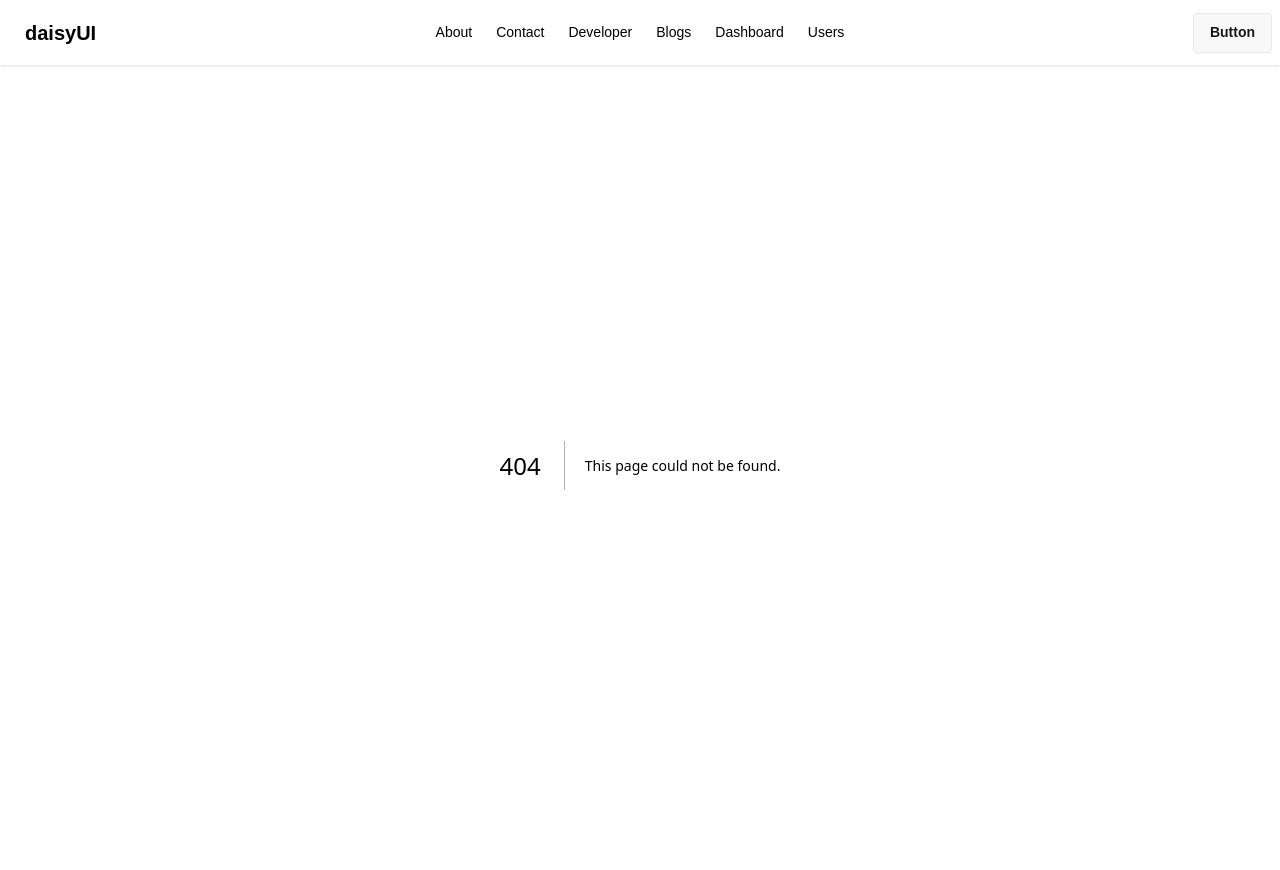
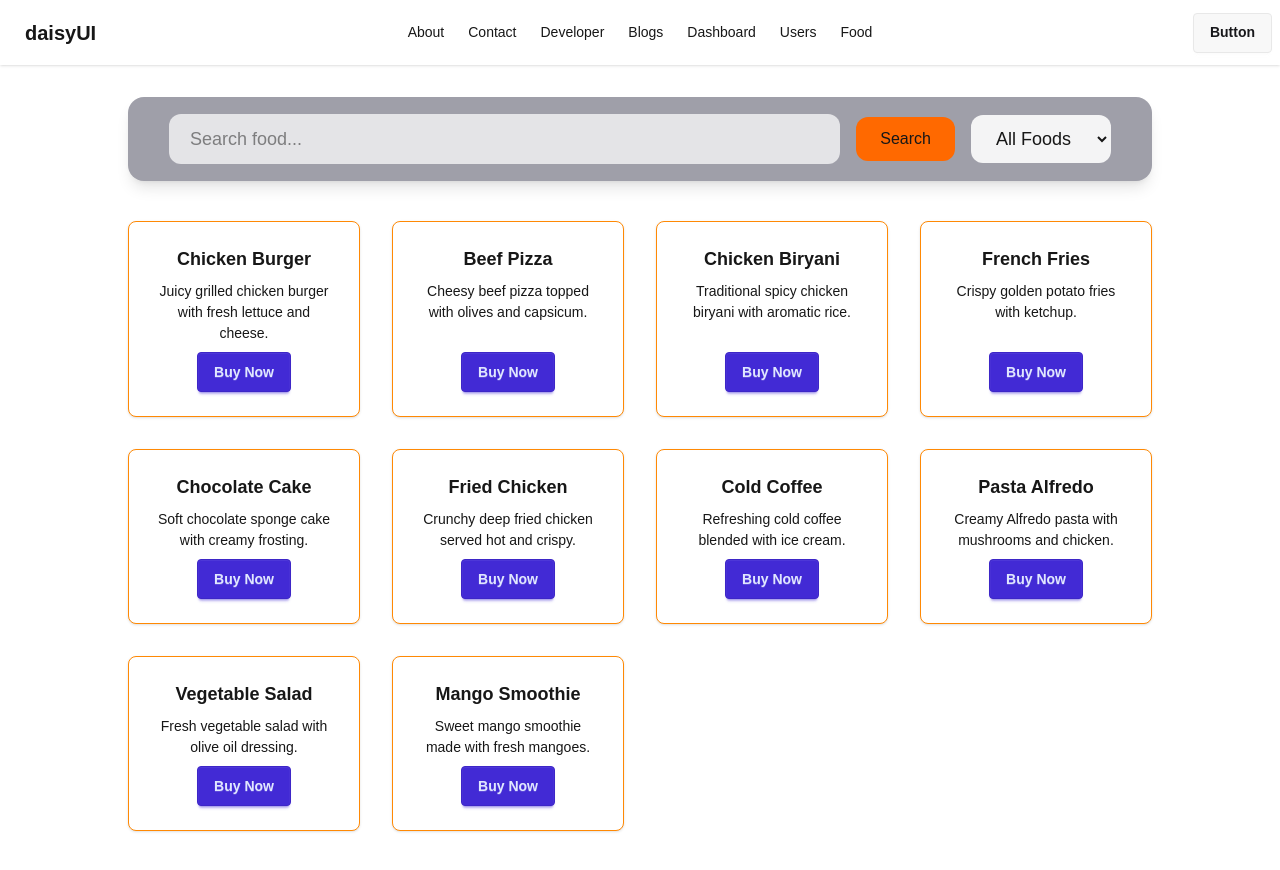
Before and after one commit to kamalcodezen/first-next_js-app, a Next.js app: page /food in a window 1280 px wide. Before the commit this address had no page. Shown: the top 870 px of the page. Built offline with nearby package versions, Linux system fonts and the light colour scheme.

Commit message:
dummy data input filter and search

```diff
--- /dev/null
+++ b/src/app/food/page.jsx
@@ -0,0 +1,261 @@
+"use client";
+
+import FoodCard from "@/components/ui/FoodCard";
+import { useEffect, useState } from "react";
+
+const FoodPage = () => {
+
+  const [loading, setLoading] = useState(false);
+
+  // original data
+  const [allFoods, setAllFoods] = useState([]);
+
+  // filtered data
+  const [foods, setFoods] = useState([]);
+
+  const [searchInp, setSearchInp] = useState("");
+
+  const foodsData = () => {
+    setLoading(true);
+    const data = [
+      {
+        id: 1,
+        name: "Chicken Burger",
+        category: "Burger",
+        price: 149,
+        rating: 4.5,
+        image: "https://i.ibb.co/chicken-burger.jpg",
+        description:
+          "Juicy grilled chicken burger with fresh lettuce and cheese.",
+      },
+
+      {
+        id: 2,
+        name: "Beef Pizza",
+        category: "Pizza",
+        price: 399,
+        rating: 4.7,
+        image: "https://i.ibb.co/beef-pizza.jpg",
+        description:
+          "Cheesy beef pizza topped with olives and capsicum.",
+      },
+
+      {
+        id: 3,
+        name: "Chicken Biryani",
+        category: "Rice",
+        price: 220,
+        rating: 4.8,
+        image: "https://i.ibb.co/chicken-biryani.jpg",
+        description:
+          "Traditional spicy chicken biryani with aromatic rice.",
+      },
+
+      {
+        id: 4,
+        name: "French Fries",
+        category: "Snacks",
+        price: 99,
+        rating: 4.2,
+        image: "https://i.ibb.co/french-fries.jpg",
+        description:
+          "Crispy golden potato fries with ketchup.",
+      },
+
+      {
+        id: 5,
+        name: "Chocolate Cake",
+        category: "Dessert",
+        price: 180,
+        rating: 4.9,
+        image: "https://i.ibb.co/chocolate-cake.jpg",
+        description:
+          "Soft chocolate sponge cake with creamy frosting.",
+      },
+
+      {
+        id: 6,
+        name: "Fried Chicken",
+        category: "Fast Food",
+        price: 260,
+        rating: 4.6,
+        image: "https://i.ibb.co/fried-chicken.jpg",
+        description:
+          "Crunchy deep fried chicken served hot and crispy.",
+      },
+
+      {
+        id: 7,
+        name: "Cold Coffee",
+        category: "Beverage",
+        price: 120,
+        rating: 4.3,
+        image: "https://i.ibb.co/cold-coffee.jpg",
+        description:
+          "Refreshing cold coffee blended with ice cream.",
+      },
+
+      {
+        id: 8,
+        name: "Pasta Alfredo",
+        category: "Italian",
+        price: 280,
+        rating: 4.4,
+        image: "https://i.ibb.co/pasta-alfredo.jpg",
+        description:
+          "Creamy Alfredo pasta with mushrooms and chicken.",
+      },
+
+      {
+        id: 9,
+        name: "Vegetable Salad",
+        category: "Healthy",
+        price: 130,
+        rating: 4.1,
+        image: "https://i.ibb.co/vegetable-salad.jpg",
+        description:
+          "Fresh vegetable salad with olive oil dressing.",
+      },
+
+      {
+        id: 10,
+        name: "Mango Smoothie",
+        category: "Beverage",
+        price: 110,
+        rating: 4.7,
+        image: "https://i.ibb.co/mango-smoothie.jpg",
+        description:
+          "Sweet mango smoothie made with fresh mangoes.",
+      },
+    ];
+    setAllFoods(data);
+    setFoods(data);
+
+    setLoading(false);
+  };
+
+  useEffect(() => {
+    foodsData();
+  }, []);
+
+  // Search Function
+  const handleSearch = () => {
+    const searchFood = allFoods.filter(
+      (food) =>
+        food.name
+          .toLowerCase()
+          .includes(searchInp.toLowerCase())
+    );
+
+    setFoods(searchFood);
+  };
+
+  // Category Filter
+  const handleSelected = (e) => {
+    const value = e.target.value;
+
+    // show all data
+    if (value === "") {
+      setFoods(allFoods);
+      return;
+    }
+
+    const selectFood = allFoods.filter(
+      (food) =>
+        food.category.toLowerCase() ===
+        value.toLowerCase()
+    );
+
+    setFoods(selectFood);
+  };
+
+  return (
+    <div className="container mx-auto w-[80%] py-8">
+
+      {/* Top Filter Section */}
+      <div className="flex justify-between items-center px-10 gap-4 bg-zinc-400 dark:bg-zinc-900 p-4 rounded-2xl shadow-lg border border-transparent hover:border-orange-400">
+
+        {/* Search */}
+        <div className="flex items-center gap-4 flex-1">
+          <div className="flex-1">
+            <input
+              type="text"
+              placeholder="Search food..."
+              onChange={(e) =>
+                setSearchInp(e.target.value)
+              }
+              className="w-full px-5 py-2.5 bg-zinc-200 dark:bg-zinc-800 border border-transparent hover:border-orange-500 focus:border-orange-500 outline-none rounded-xl text-lg"
+            />
+          </div>
+
+          <button
+            onClick={handleSearch}
+            className="px-6 py-2.5 bg-orange-500 hover:bg-orange-600 rounded-xl font-medium cursor-pointer"
+          >
+            Search
+          </button>
+
+        </div>
+
+        {/* Category Select */}
+        <div>
+          <select
+            onChange={handleSelected}
+            className="px-5 py-3 bg-zinc-100 dark:bg-zinc-800 border border-transparent focus:border-orange-500 rounded-xl outline-none text-lg"
+          >
+
+            <option value="">
+              All Foods
+            </option>
+
+            <option value="Burger">
+              Burger
+            </option>
+
+            <option value="Pizza">
+              Pizza
+            </option>
+
+            <option value="Dessert">
+              Dessert
+            </option>
+
+            <option value="Beverage">
+              Beverage
+            </option>
+
+            <option value="Rice">
+              Rice
+            </option>
+
+          </select>
+        </div>
+      </div>
+
+      {/* Loading */}
+      {loading ? (
+        <h2 className="text-4xl text-center py-10">
+          Loading...
+        </h2>
+      ) : foods.length === 0 ? (
+        <h2 className="text-4xl text-center py-10">
+          No Food Found
+        </h2>
+      ) : (
+        <div className="grid grid-cols-4 gap-8 py-10">
+          {foods.map((food) => (
+            <FoodCard
+              key={food.id}
+              food={food}
+            />
+          ))}
+
+        </div>
+
+      )}
+
+    </div>
+  );
+};
+
+export default FoodPage;
--- a/src/components/navbar/Navbar.jsx
+++ b/src/components/navbar/Navbar.jsx
@@ -35,6 +35,9 @@ const Navbar = () => {
       </li>
       <li>
         <Link href="/users">Users</Link>
+      </li>
+      <li>
+        <Link href="/food">Food</Link>
       </li>
     </>
   );
--- /dev/null
+++ b/src/components/ui/FoodCard.jsx
@@ -0,0 +1,15 @@
+const FoodCard = ({ food }) => {
+  return (
+    <div className="card bg-base-100 border border-orange-400 shadow-sm">
+      <div className="card-body items-center text-center">
+        <h2 className="card-title">{food.name}</h2>
+        <p>{food.description}</p>
+        <div className="card-actions">
+          <button className="btn btn-primary">Buy Now</button>
+        </div>
+      </div>
+    </div>
+  );
+};
+
+export default FoodCard;
```
